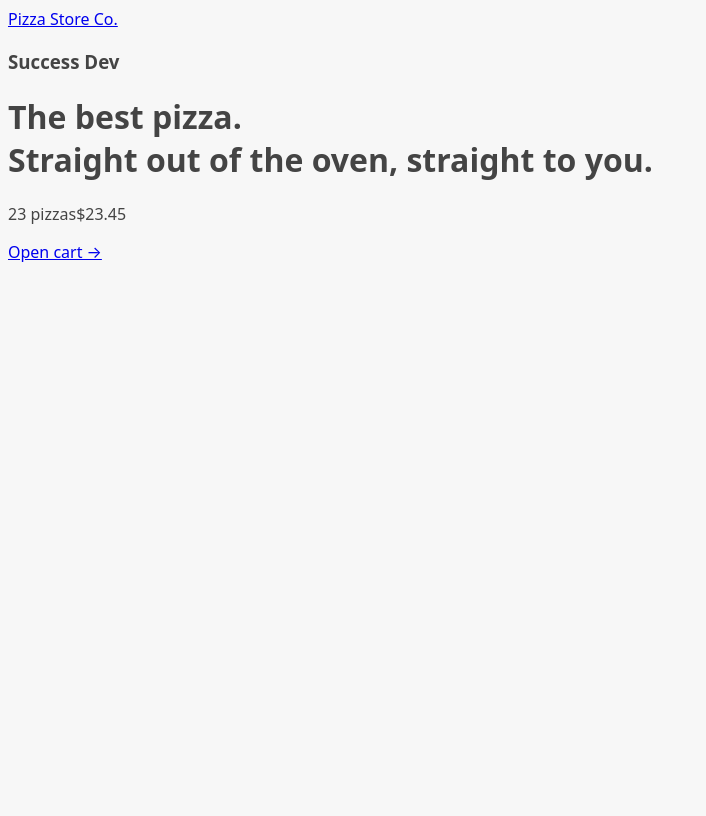
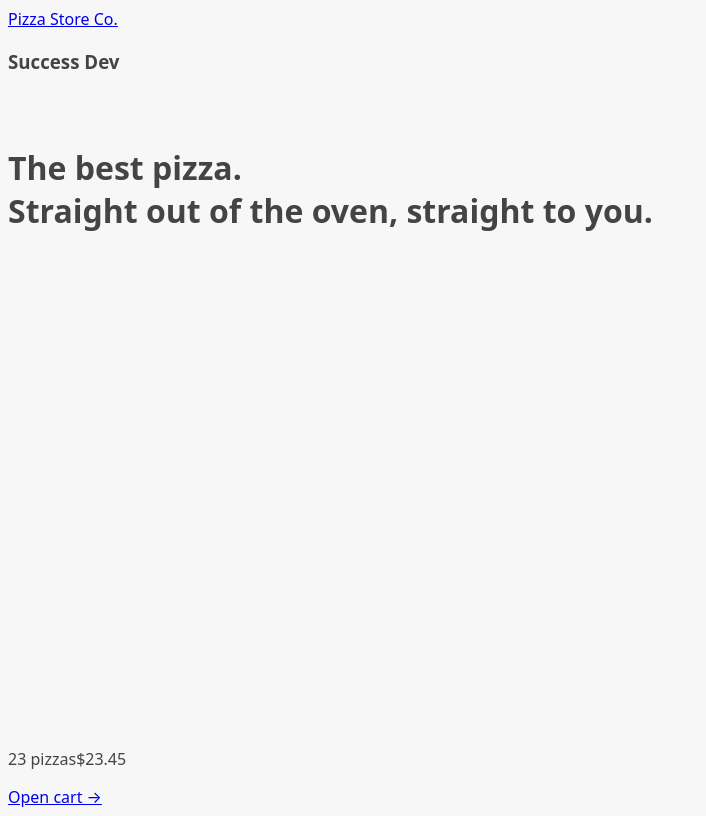
Before and after one commit to successdevop/Ecommerce_Pizza_Store, a React (Vite) app: page / in a window 1280 px wide. Shown: the whole page, without its empty margins (0-706 px from the left). Built offline with nearby package versions, Linux system fonts and the light colour scheme.

Commit message:
implemented check loading using the usenavigation hook and building a loading component

```diff
--- a/src/features/menu/Menu.jsx
+++ b/src/features/menu/Menu.jsx
@@ -1,10 +1,22 @@
+import { Link, useLoaderData } from "react-router-dom";
 import { getMenu } from "../../services/apiRestaurant";
 
 function Menu() {
+  const menu = useLoaderData();
+
   return (
     <div>
       <h1>Menu</h1>
-      <ul></ul>
+      <ul>
+        {menu.map((pizza) => (
+          <li key={pizza.id}>
+            <Link>
+              <img src={pizza.imageUrl} alt={pizza.name} />
+              <h2>{pizza.name}</h2>
+            </Link>
+          </li>
+        ))}
+      </ul>
     </div>
   );
 }
--- a/src/ui/AppLayout.jsx
+++ b/src/ui/AppLayout.jsx
@@ -1,14 +1,17 @@
-import { Outlet } from "react-router-dom";
+import { Outlet, useNavigation } from "react-router-dom";
 import CartOverview from "../features/cart/CartOverview";
 import Header from "./Header";
+import LoadingSpinner from "./LoadingSpinner";
 
 function AppLayout() {
+  const navigation = useNavigation();
+  console.log(navigation);
+  const isLoading = navigation.state === "loading";
+
   return (
-    <div>
+    <div className="layout">
       <Header />
-      <main>
-        <Outlet />
-      </main>
+      <main>{isLoading ? <LoadingSpinner /> : <Outlet />}</main>
       <CartOverview />
     </div>
   );
--- /dev/null
+++ b/src/ui/LoadingSpinner.jsx
@@ -0,0 +1,5 @@
+function LoadingSpinner() {
+  return <div className="loader"></div>;
+}
+
+export default LoadingSpinner;
```
